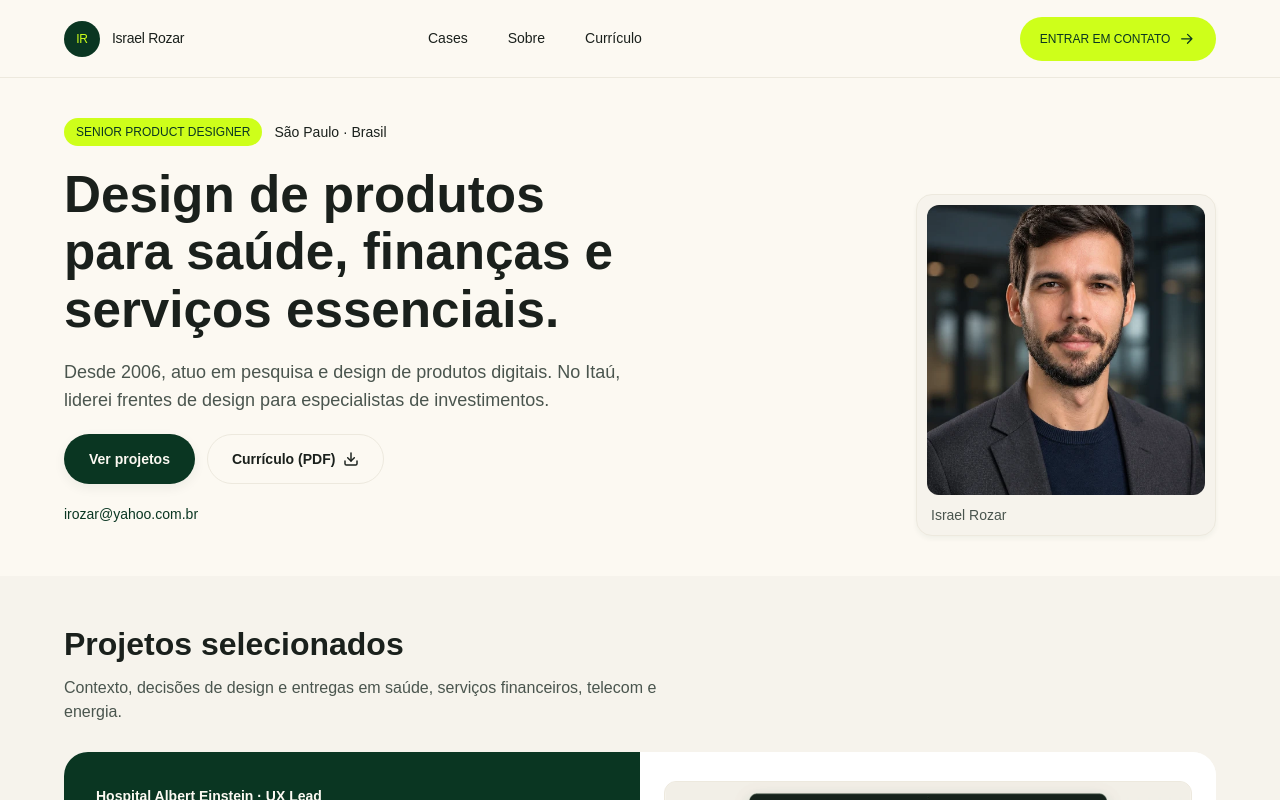
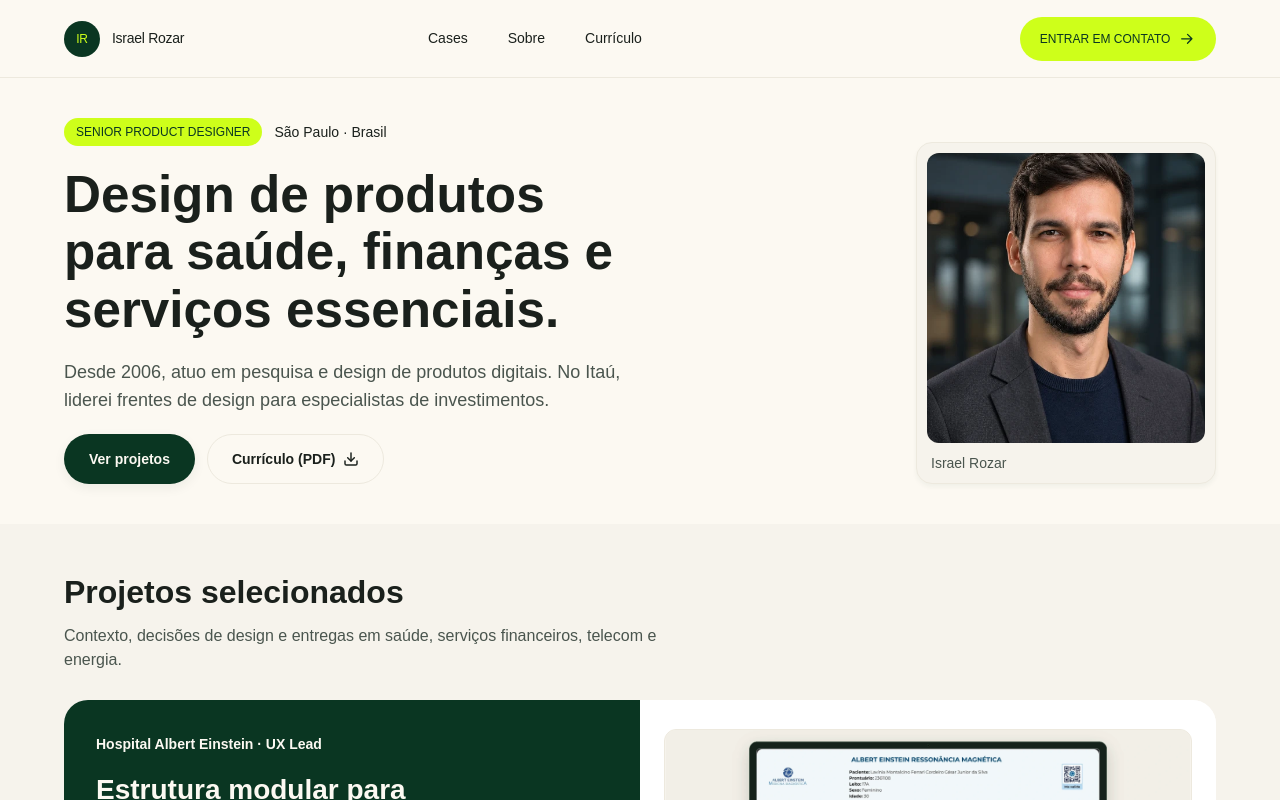
Before and after one commit to israelfull-commits/portfolio, a React (Vite) app in the folder site/: page / in a window 1280 px wide. Shown: the top 800 px of the page. Built offline with nearby package versions, Linux system fonts and the light colour scheme; a web font is replaced by a local one.

Commit message:
sec(home): remove plain-text email link from Hero to prevent spam scraping and keep actions clean

```diff
--- a/site/src/pages/Home.tsx
+++ b/site/src/pages/Home.tsx
@@ -70,7 +70,6 @@ export default function Home() {
               <a className="pf-button pf-button-pine" href="#trabalho">Ver projetos</a>
               <a className="pf-button pf-button-outline" href={assetUrl("/documents/israel-rozar-curriculo.pdf")} download="Israel-Rozar-Curriculo.pdf">Currículo (PDF) <DownloadIcon /></a>
             </div>
-            <a className="pf-home-email" href="mailto:irozar@yahoo.com.br">irozar@yahoo.com.br</a>
           </div>
           <figure className="pf-portrait">
             <div className="pf-portrait-image">
```
Also changed, not shown: 1 other file (tests, documents, lock files or other folders).
